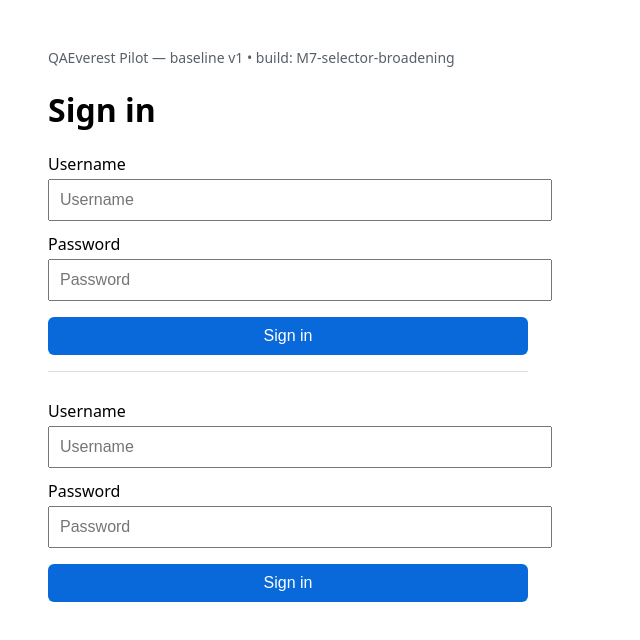
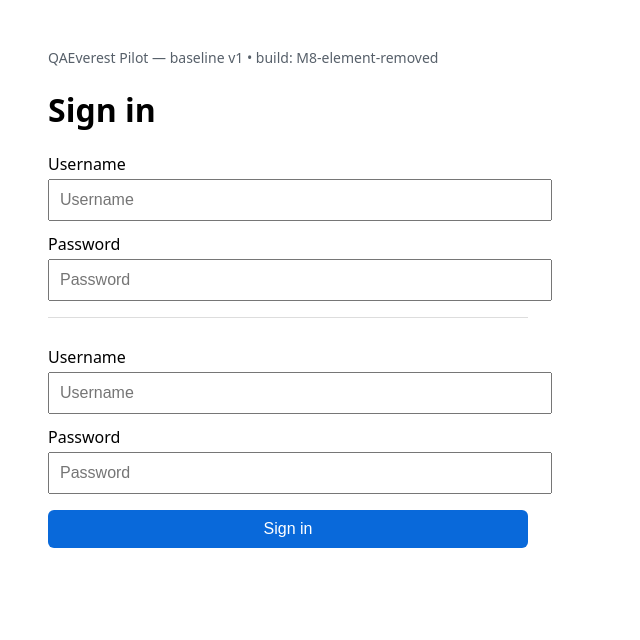
Before and after one commit to victor-2026/qaeverset-pilot-mini, a website: page index.html in a window 1280 px wide. Shown: the whole page, without its empty margins (0-640 px from the left). Drawn offline with Linux system fonts and the light colour scheme.

Commit message:
mut(M8): element removed - delete Sign in button

```diff
--- a/index.html
+++ b/index.html
@@ -5,14 +5,13 @@
 nav{margin-bottom:20px;color:#57606a;font-size:14px}
 </style></head>
 <body>
-<nav>QAEverest Pilot — baseline v1 • <span id="build">build: M7-selector-broadening</span></nav>
+<nav>QAEverest Pilot — baseline v1 • <span id="build">build: M8-element-removed</span></nav>
 <h1>Sign in</h1>
 <form id="login">
   <label for="username">Username</label>
   <input id="username" name="username" placeholder="Username" autocomplete="username" />
   <label for="password">Password</label>
   <input id="password" name="password" type="password" placeholder="Password" autocomplete="current-password" />
-  <button type="submit">Sign in</button>
 </form>
 <div style="margin-top:16px;border-top:1px solid #ddd;padding-top:16px">
   <label for="username2">Username</label>
```
